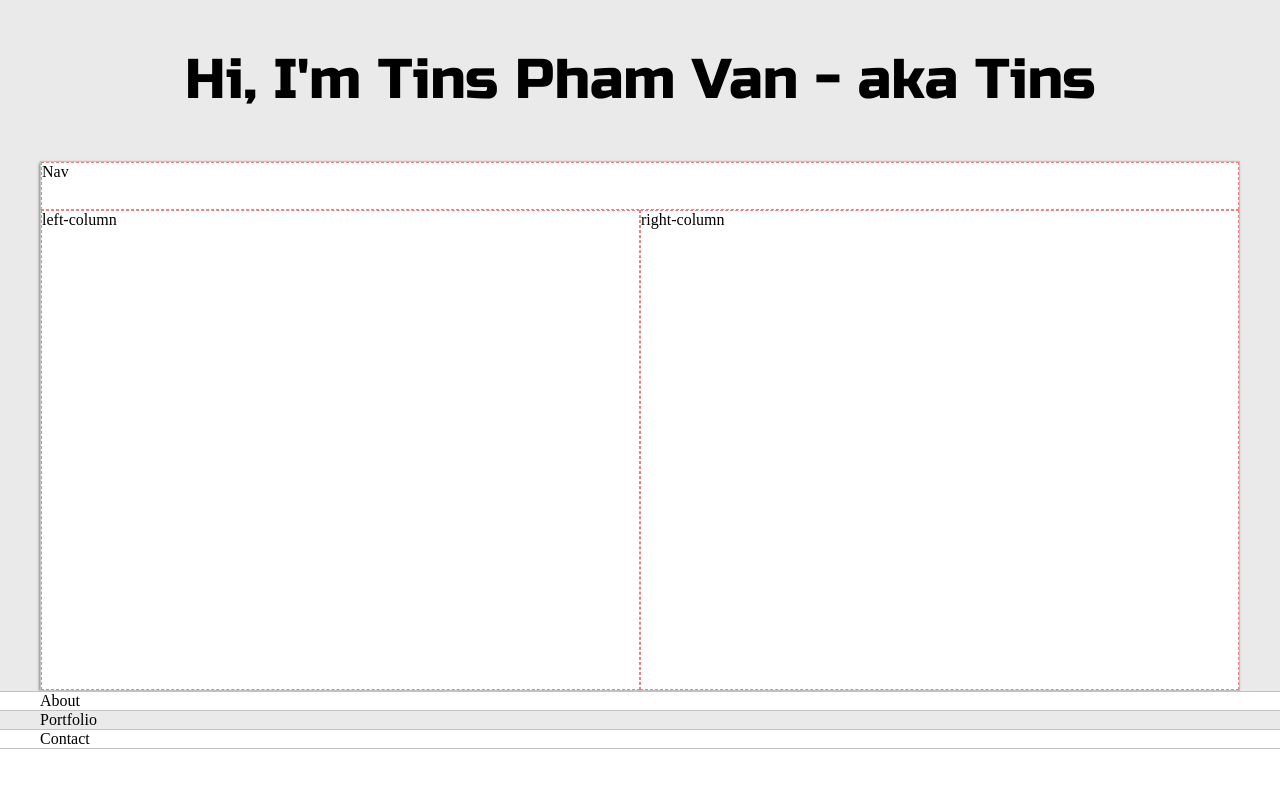
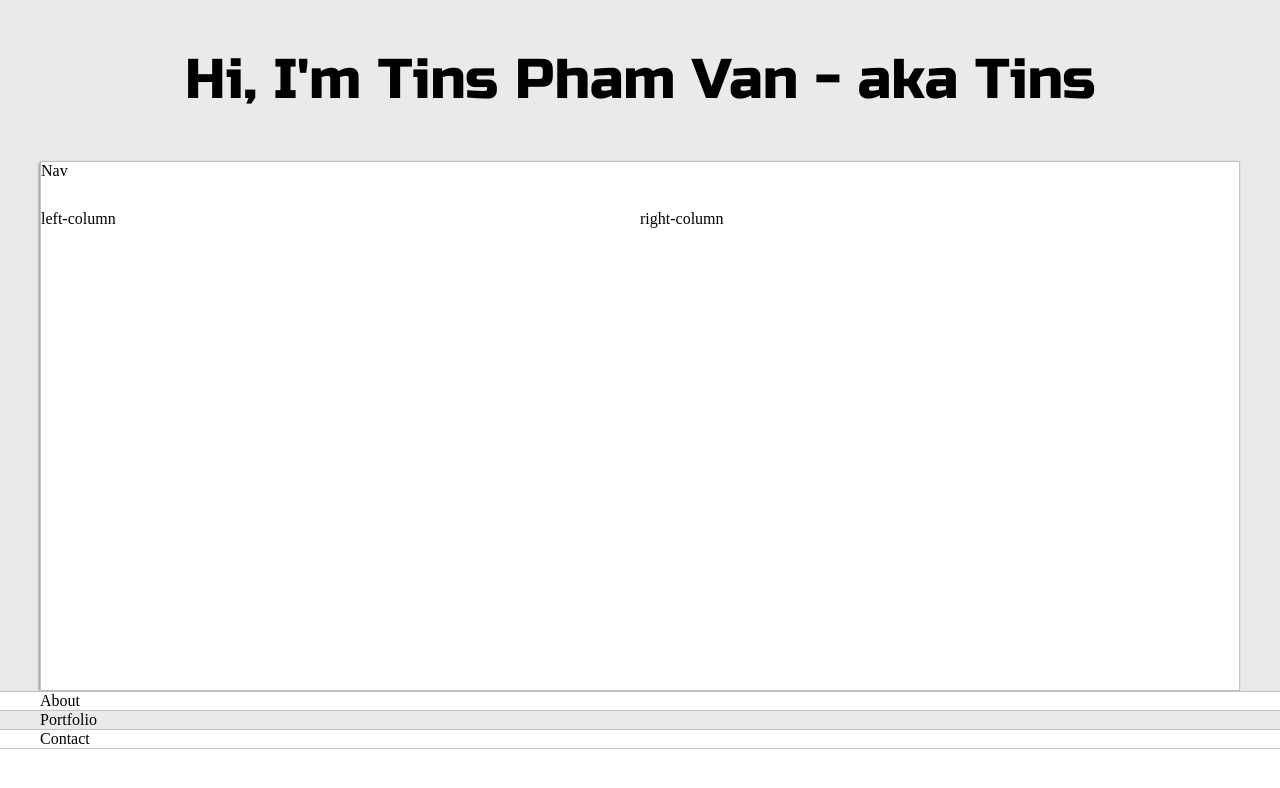
Before and after one commit to tinspham209/portfolio, a React (Create React App) app: page / in a window 1280 px wide. Shown: the top 788 px of the page. Built offline with nearby package versions, Linux system fonts and the light colour scheme.

Commit message:
remove border

```diff
--- a/src/components/intro/style.css
+++ b/src/components/intro/style.css
@@ -12,16 +12,13 @@
 }
 
 .nav-wrapper {
-	border: 1px dashed lightcoral;
 	grid-area: nav-wrapper;
 }
 
 .left-column {
-	border: 1px dashed lightcoral;
 	grid-area: left-column;
 }
 
 .right-column {
-	border: 1px dashed lightcoral;
 	grid-area: right-column;
 }
```
